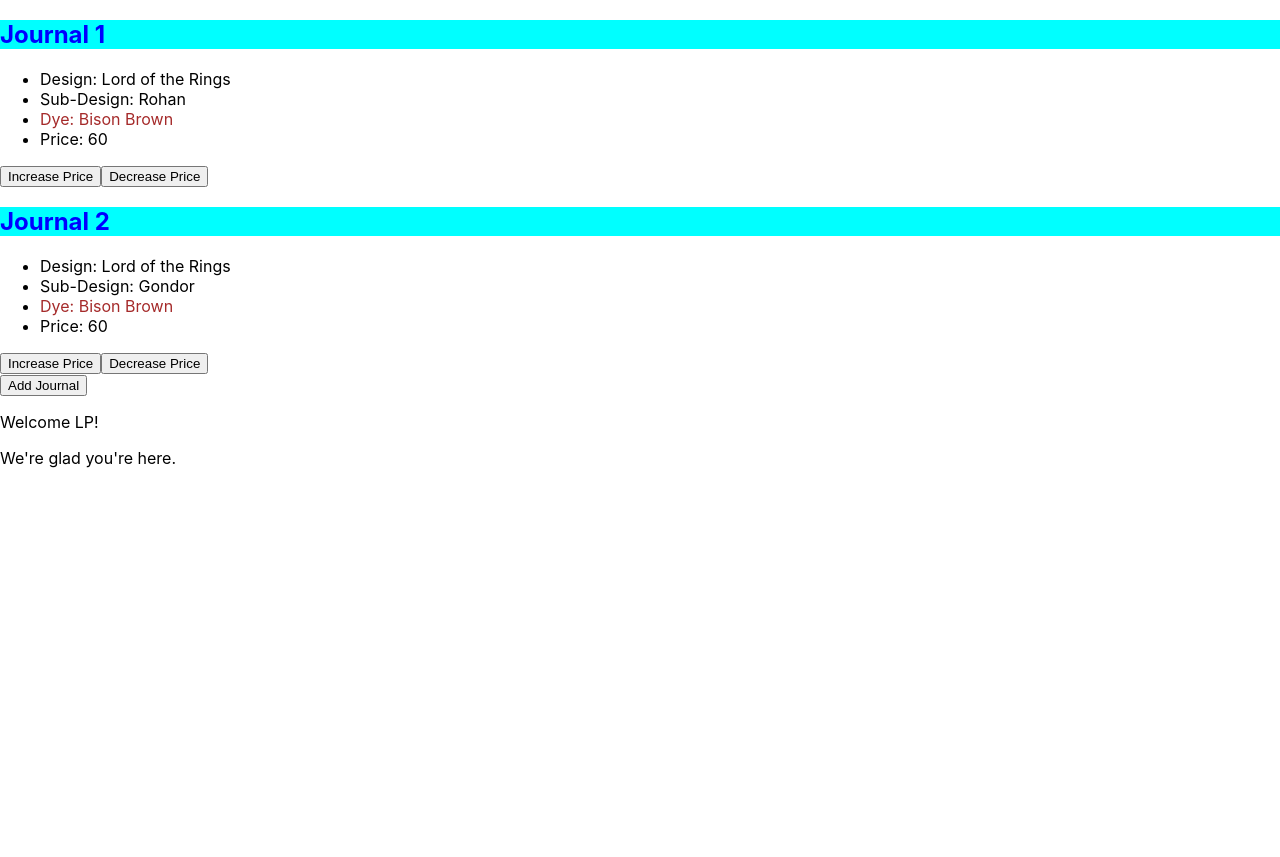
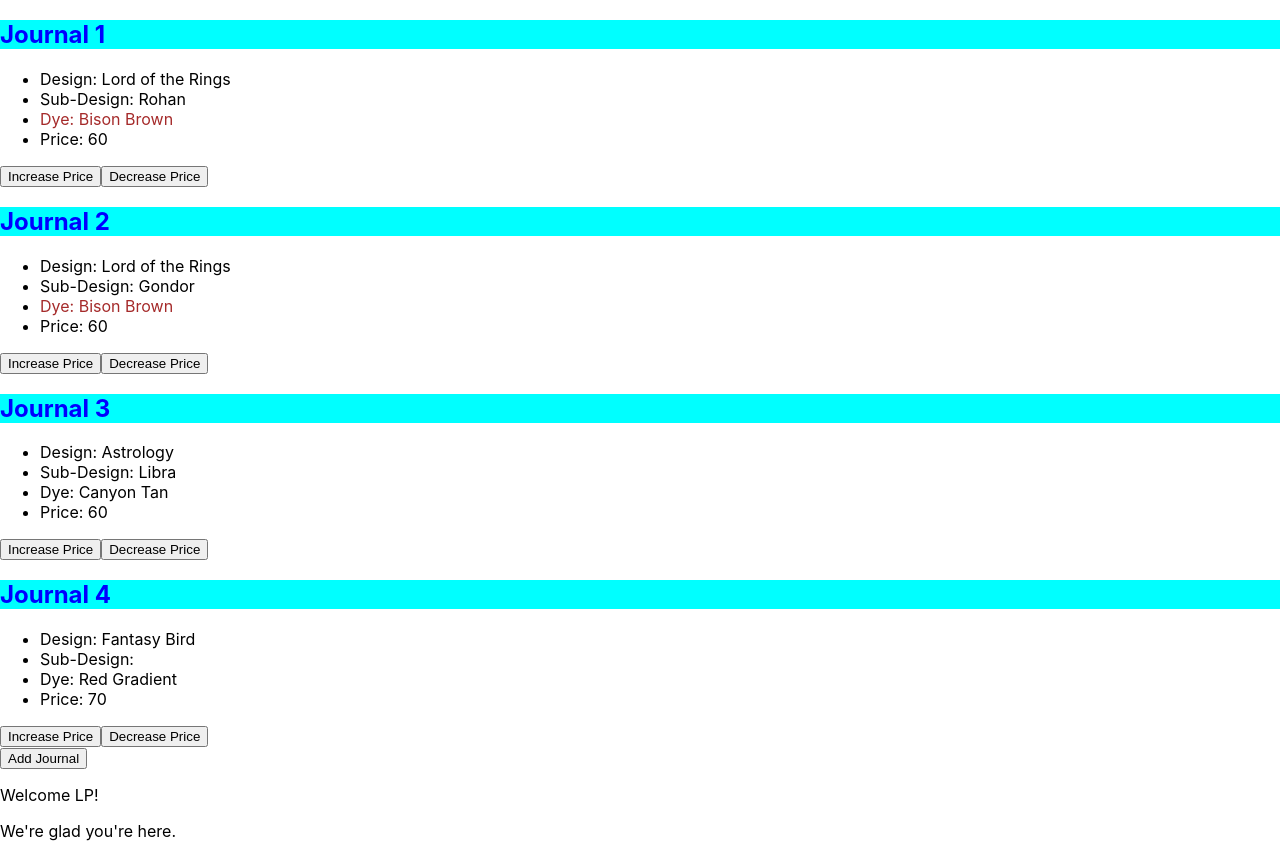
Before and after one commit to theLP100/Journal-React, a React (Create React App) app: page / in a window 1280 px wide. Before the commit the page ends 800 px from the top, so only its background shows below. Built offline with nearby package versions, Linux system fonts and the light colour scheme.

Commit message:
following along in class, starting to make the data stored in app, with goal of pushing state up

```diff
--- a/src/App.js
+++ b/src/App.js
@@ -2,11 +2,12 @@
 //import Navbar from './components/Navbar.js
 import JournalList from "./components/JournalList.js";
 // import Navbar from "./components/Navbar.js";
+import { useState } from "react";
+import { toBePartiallyChecked } from "@testing-library/jest-dom/dist/matchers";
 
 const guestName = "LP";
 
-function App() {
-  const journalsList = [
+const INITIAL_JOURNALS = [
   {
     id: 1,
     design: "Lord of the Rings",
@@ -21,7 +22,44 @@
     dye: "Bison Brown",
     price: 60,
   },
+  {
+    id: 3,
+    design: "Astrology",
+    sub_design: "Libra",
+    dye: "Canyon Tan",
+    price: 60,
+  },
+  {
+    id: 4,
+    design: "Fantasy Bird",
+    sub_design: "",
+    dye: "Red Gradient",
+    price: 70,
+  },
 ];
+
+function App() {
+  const initialCopy = INITIAL_JOURNALS.map((journal) => {
+    return { ...journal }; //THIS IS VERY IMPORTANT.  DON'T FORGET FOR CHAT LOG.
+  });
+
+  const [journalsList, setJournalsList] = useState(initialCopy);
+
+  const updatePrice = (journalId, updatedPrice) => {
+    //when we update our data, we need to make a new array.
+    const newJournalsList = [];
+    for (const journal of journalsList) {
+      if (journal.id !== journalId) {
+        newJournalsList.push(journal);
+      } else {
+        const newJournal = {
+          ...journal,
+          price: updatedPrice,
+        };
+        newJournalsList.push(newJournal);
+      }
+    }
+  };
 
   return (
     <div>
--- a/src/components/Journal.js
+++ b/src/components/Journal.js
@@ -5,12 +5,14 @@
 
 //this sets up Journal as a component.
 function Journal(props) {
+  //note: you don't need to rename these variables if you don't want to.
   const journalDesign = props.design;
   const journalId = props.id;
   const journalSubDesign = props.sub_design;
   const journalDye = props.dye;
   const [journalPrice, setJournalPrice] = useState(props.price); //need to fix this error
   function getColorFromDye(dye) {
+    //I bet you could refactor this to reference values in a dictionary to do for all journals. (key: "bison brown", value: "brown")
     if (dye === "Bison Brown") {
       return "brown";
     }
```
Lines whose indentation alone changed are shown as unchanged.
